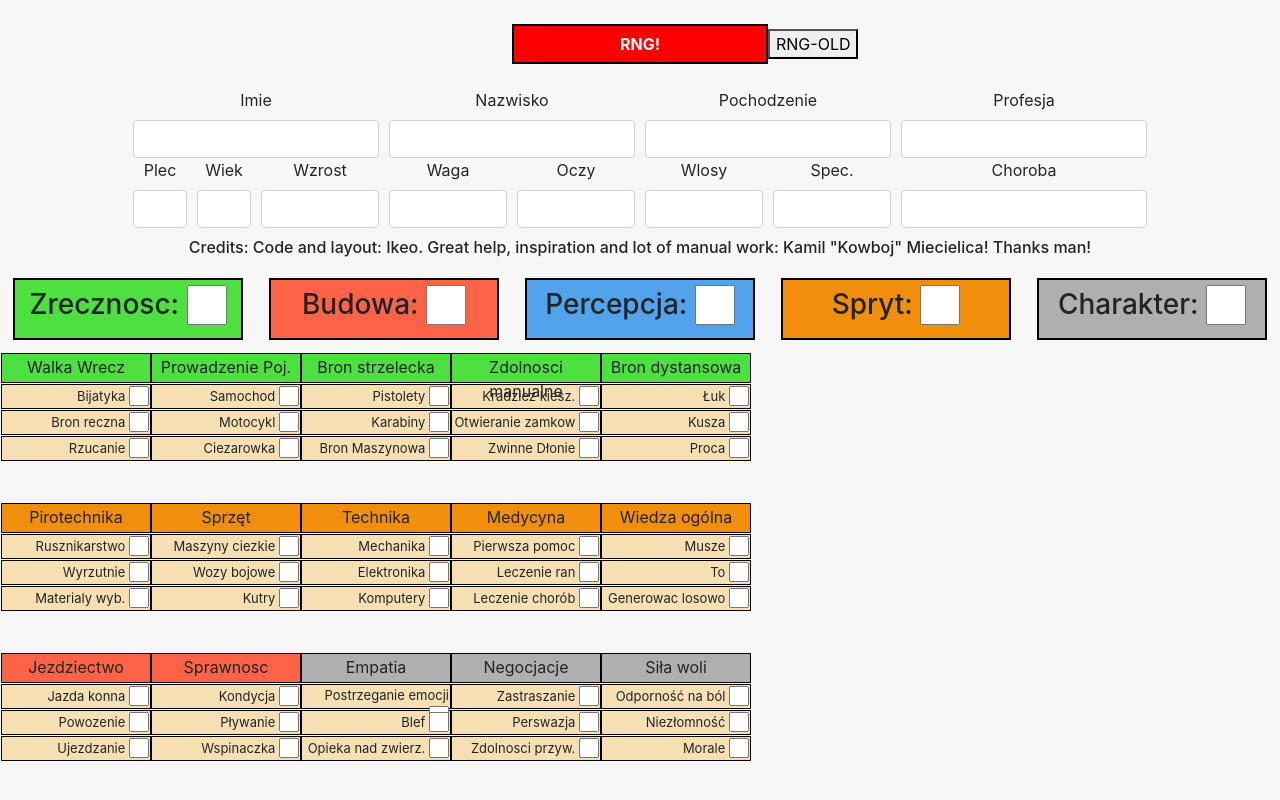
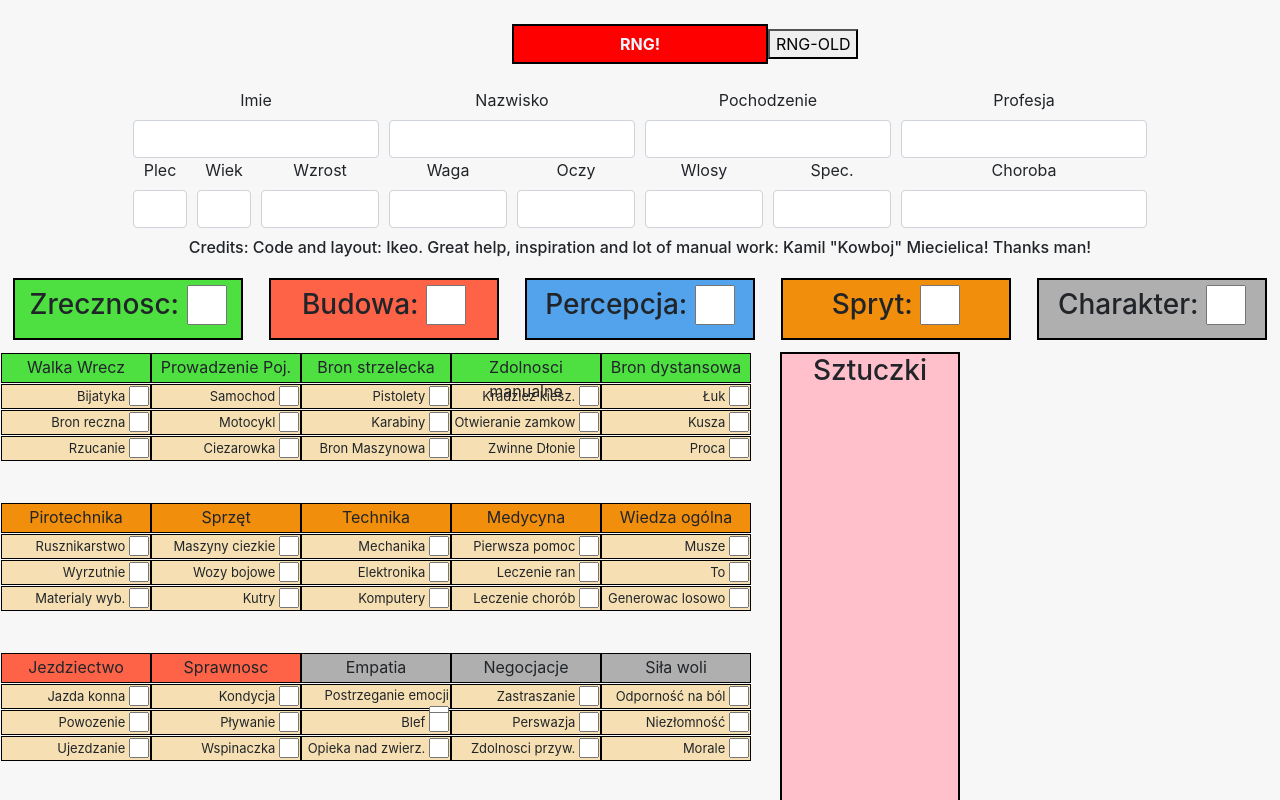
Before and after one commit to IkeoMajesty/nscs, a React (Create React App) app: page / in a window 1280 px wide. Shown: the top 800 px of the page. Built offline with nearby package versions, Linux system fonts and the light colour scheme.

Commit message:
added tricks

```diff
--- a/src/App.css
+++ b/src/App.css
@@ -221,5 +221,15 @@ h6{
 }
 
 .skillsGrid{
+  display: flex;
   width: 75vw;
 }
+.tricks{
+  background: pink;
+  width: 20vw;
+  margin-left: 30px;
+  margin-bottom: 30px;
+  border: 2px solid black;
+  text-align: center;
+
+}
--- a/src/App.js
+++ b/src/App.js
@@ -32,6 +32,7 @@ class App extends Component {
       ch:'',
     },
     skills:{},
+    tricks:[],
 
   }
 
@@ -62,25 +63,19 @@ class App extends Component {
         sp:d20avfrom3(),
         ch:d20avfrom3(),
       },
-
+      skills:{},
+      tricks:{}
     })
   }
   rngMagic = () => {
-
-
   let randomName;
   let genderOutcome = gender();
-      if (genderOutcome.gender == "M"){
-              randomName = imionaM();
-      }else{
-              randomName = imionaF();
-      };
+  (genderOutcome.gender == "M") ? randomName = imionaM() : randomName = imionaF();
   let profesja = profesje();
   let priorityStat1 = profesja[1];
   let priorityStat2 = profesja[2];
   let sixRolls = [d20avfrom3(),d20avfrom3(),d20avfrom3(),d20avfrom3(),d20avfrom3(),d20avfrom3()];
-      console.log("Pierwszy rzut:",sixRolls);
-
+  console.log("First Roll:",sixRolls);
   sixRolls.sort(function(a, b){return b-a});
   sixRolls.pop();
   let priorityRoll1= sixRolls.shift();
@@ -88,11 +83,6 @@ class App extends Component {
   sixRolls.shuffle();
   const statRolls = sixRolls;
   const statsFinal = {[priorityStat1]:priorityRoll1, [priorityStat2]:priorityRoll2 }
-
-      // !("Bu" in statsFinal) ? statsFinal.Bu = statRolls.shift() : null;
-      // statsFinal.Bu = statsFinal.hasOwnProperty('Bu') ? statRolls.shift() : null
-
-
   !("bu" in statsFinal) ? statsFinal.bu = statRolls.shift() : console.log(statsFinal.bu);
   !("zr" in statsFinal) ? statsFinal.zr = statRolls.shift() : console.log(statsFinal.zr);
   !("sp" in statsFinal) ? statsFinal.sp = statRolls.shift() : console.log(statsFinal.sp);
@@ -102,11 +92,9 @@ class App extends Component {
   statsFinal[pochodzenie[1]]=(statsFinal[pochodzenie[1]]+1);
   let skillsFinal = {};
   let skillsFromProf = profesja[3];
-
   skillsFromProf.forEach(skill => {
     let skillLvl = skillDice();
     skillsFinal[skill] = skillLvl;
-
   });
   let tricks = tricksRoll();
     this.setState({
@@ -129,7 +117,8 @@ class App extends Component {
         sp: statsFinal.sp,
         ch: statsFinal.ch,
       },
-      skills: skillsFinal
+      skills: skillsFinal,
+      tricks: tricks
     })
     console.log(this.state);
 
@@ -142,7 +131,6 @@ class App extends Component {
       <button className="buttonRng" onClick={this.rngMagic}>RNG!</button>
       <button className="buttonRng+" onClick={this.rngMagicOld}>RNG-OLD</button>
        <div className="dataHeader">
-
        <Text type="longText" name="Imie" id="imie" change={this.manualInput} value={this.state.basic.imie} />
        <Text type="longText" name="Nazwisko" id="nazwisko" change={this.manualInput} value={this.state.basic.nazwisko} />
        <Text type="longText" name="Pochodzenie" id="poch" change={this.manualInput} value={this.state.basic.poch}/>
@@ -162,6 +150,12 @@ class App extends Component {
        <StatLine bu={this.state.basic.bu} zr={this.state.basic.zr} sp={this.state.basic.sp} pr={this.state.basic.pr} ch={this.state.basic.ch}/>
        <div className="skillsGrid">
        <SkillsGrid  skills={this.state.skills} />
+       <div className="tricks">
+       <h3>Sztuczki</h3>
+       {this.state.tricks.map(trick=>{
+         return (<li>{trick[0]}</li>)
+       })}
+       </div>
        </div>
       </div>
 
```
Lines whose indentation alone changed are shown as unchanged.
